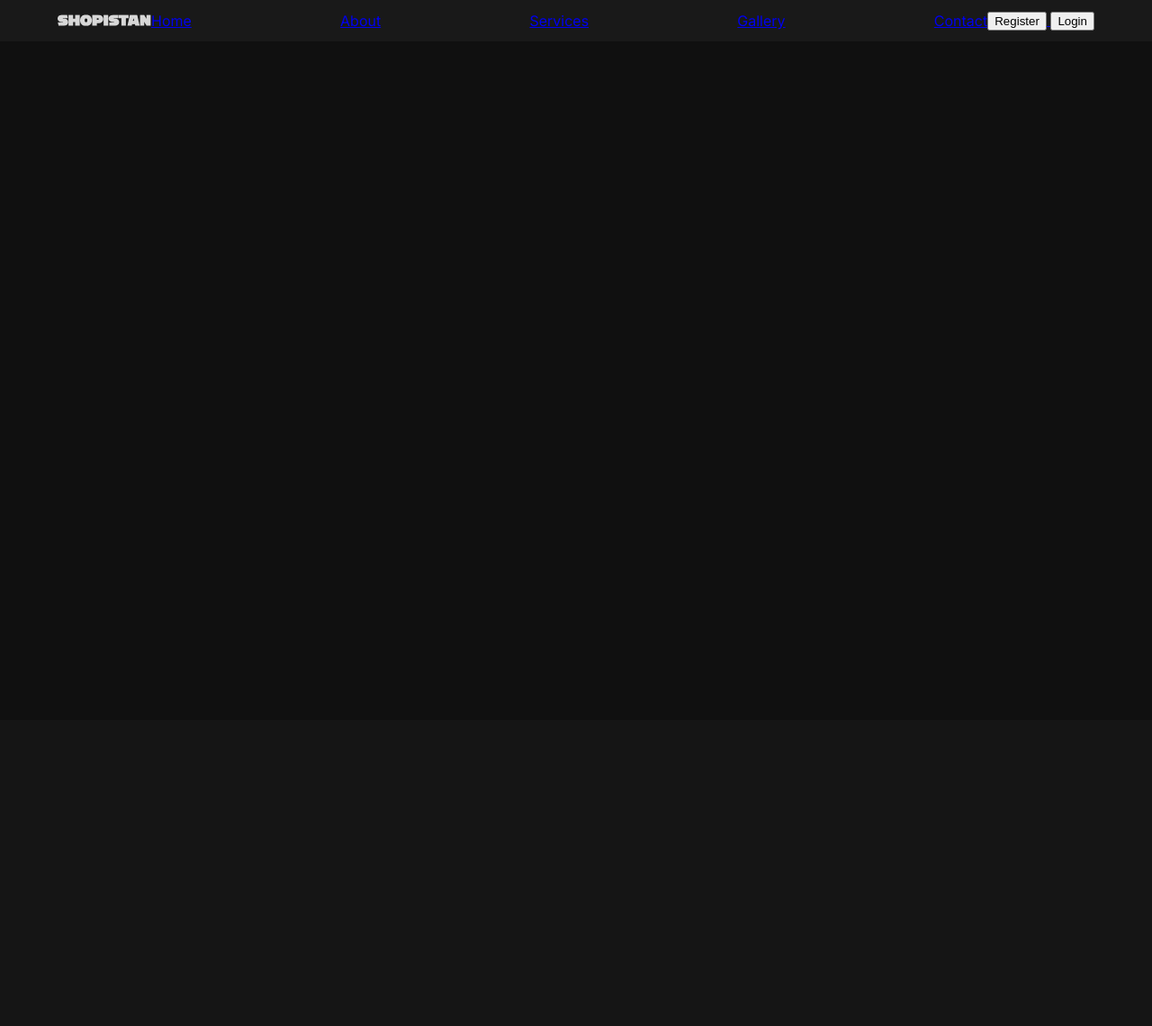
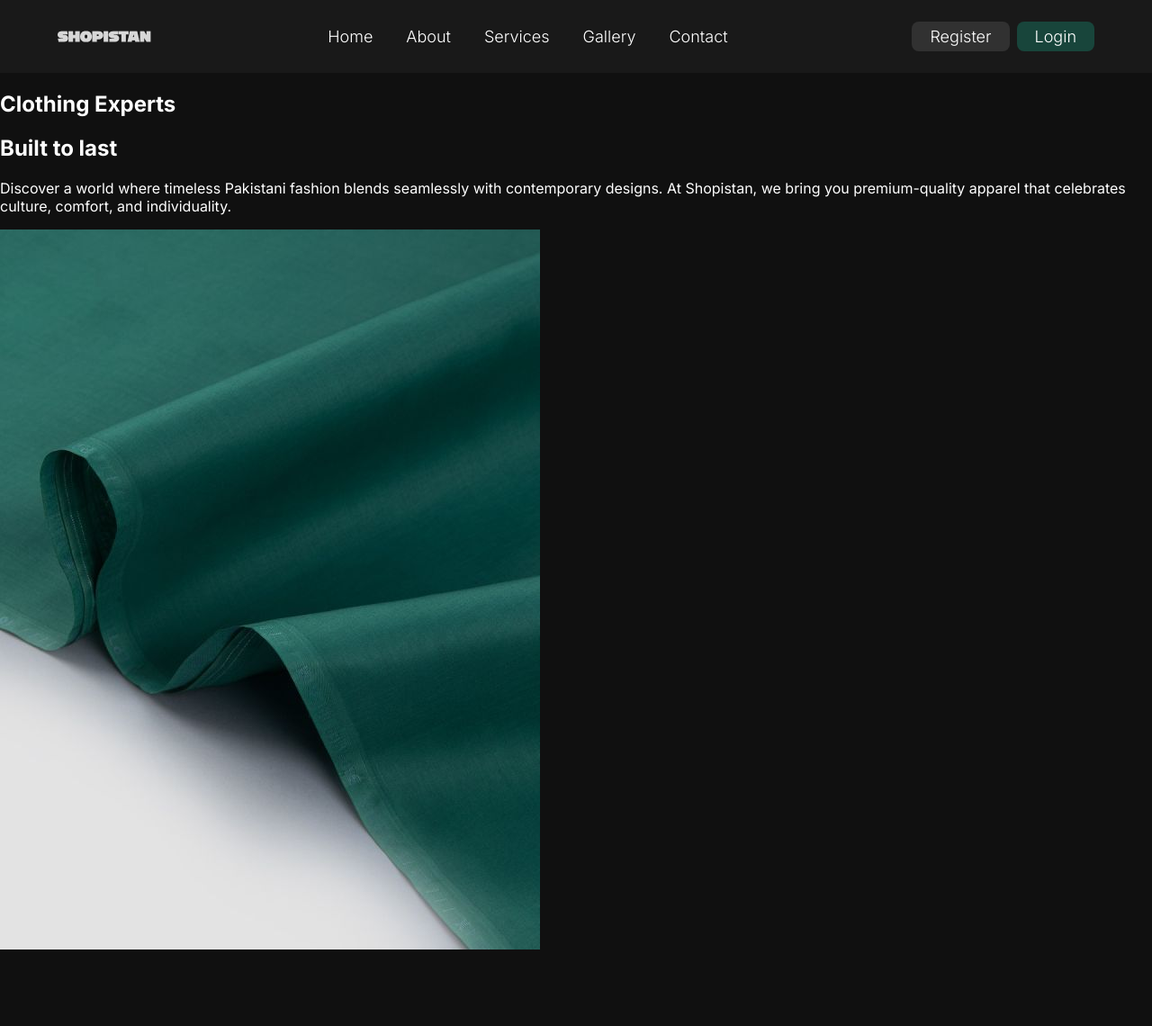
Before and after one commit to usmanz0/SSUET-Clothing-Expert-Website, a Flask app: page / in a window 1280 px wide. Shown: the whole page at 90% size. Before the commit the page ends 34 px from the top, so only its background shows below. Run offline with Flask 3, Linux system fonts and the light colour scheme.

Commit message:
header added

```diff
--- a/static/css/general.css
+++ b/static/css/general.css
@@ -1,5 +1,5 @@
 body {
-  padding: 0;
+  padding: 81px 0;
   margin: 0;
 
   font-family: inter;
@@ -7,3 +7,7 @@ body {
   background-color: rgba(16, 16, 16, 1);
   color: white;
 }
+
+button {
+  font-family: inter;
+}
--- a/static/css/header.css
+++ b/static/css/header.css
@@ -3,19 +3,74 @@ header {
   justify-content: space-between;
   align-items: center;
 
-  padding: 12px 64px;
+  padding: 24px 64px;
 
   background-color: rgba(25, 25, 25, 1);
 
+  position: fixed;
+  top: 0;
+  left: 0;
+  right: 0;
 }
+
+/* Left Section */
+
+.left-section {
+  display: flex;
+  align-items: center;
+  justify-content: center;
+}
+
+/* Middle Section */
 
 .middle-section {
   flex: 1;
   display: flex;
-  justify-content: space-between;
+
   align-items: center;
+
+  max-width: 453px;
+  margin: 0px 40px 0px 40px;
+  gap: 37px;
 }
 
-.left-section {
+.middle-section a {
+  text-decoration: none;
 
+  color: white;
+
+  font-size: 18px;
+  font-weight: 300;
 }
+
+
+/* Right section */
+
+.right-section {
+  display: flex;
+  align-items: center;
+  justify-content: center;
+  gap: 8px;
+}
+
+.right-section button {
+  border: none;
+  border-radius: 8px;
+
+  padding: 6px 20px;
+
+  color: white;
+
+  font-size: 18px;
+  font-weight: 300;
+
+  cursor: pointer;
+}
+
+.register-button {
+  background: rgba(49, 49, 49, 1);
+}
+
+.login-button {
+  background: rgba(24, 69, 59, 1);
+}
--- a/templates/homepage.html
+++ b/templates/homepage.html
@@ -23,7 +23,7 @@
 
     <nav class="middle-section">
       <a href="{{ url_for('homepage') }}" > Home </a>
-      <a href="#about"> About </a>
+      <a href="#about"> About </a></li>
       <a href="{{ url_for('services') }}" > Services </a>
       <a href="{{ url_for('gallery') }}" > Gallery </a>
       <a href="{{ url_for('contact_us') }}" > Contact </a>
@@ -31,13 +31,34 @@
 
     <nav class="right-section">
       <a href="{{ url_for('register') }}">
-        <button> Register </button>
+        <button class="register-button"> Register </button>
       </a>
       <a href="{{ url_for('login')}}">
-        <button > Login </button>
+        <button class="login-button" > Login </button>
       </a>
     </nav>
   </header>
 
+  <main>
+    <section class="hero-section">
+      <div class="hero-text-container">
+        <div class="hero-text">
+          <h1>Clothing Experts</h1>
+          <h2>Built to last</h2>
+          <p>
+            Discover a world where timeless Pakistani fashion blends seamlessly with contemporary designs. At Shopistan, we bring you premium-quality apparel that celebrates culture, comfort, and individuality.
+          </p>
+        </div>
+      </div>
+
+      <div class="hero-image">
+        <img src="{{ url_for('static', filename='images/hero.jpeg') }}" alt="logo">
+      </div>
+    </section>
+
+    <section class="about">
+
+    </section>
+  </main>
 </body>
 </html>
```
